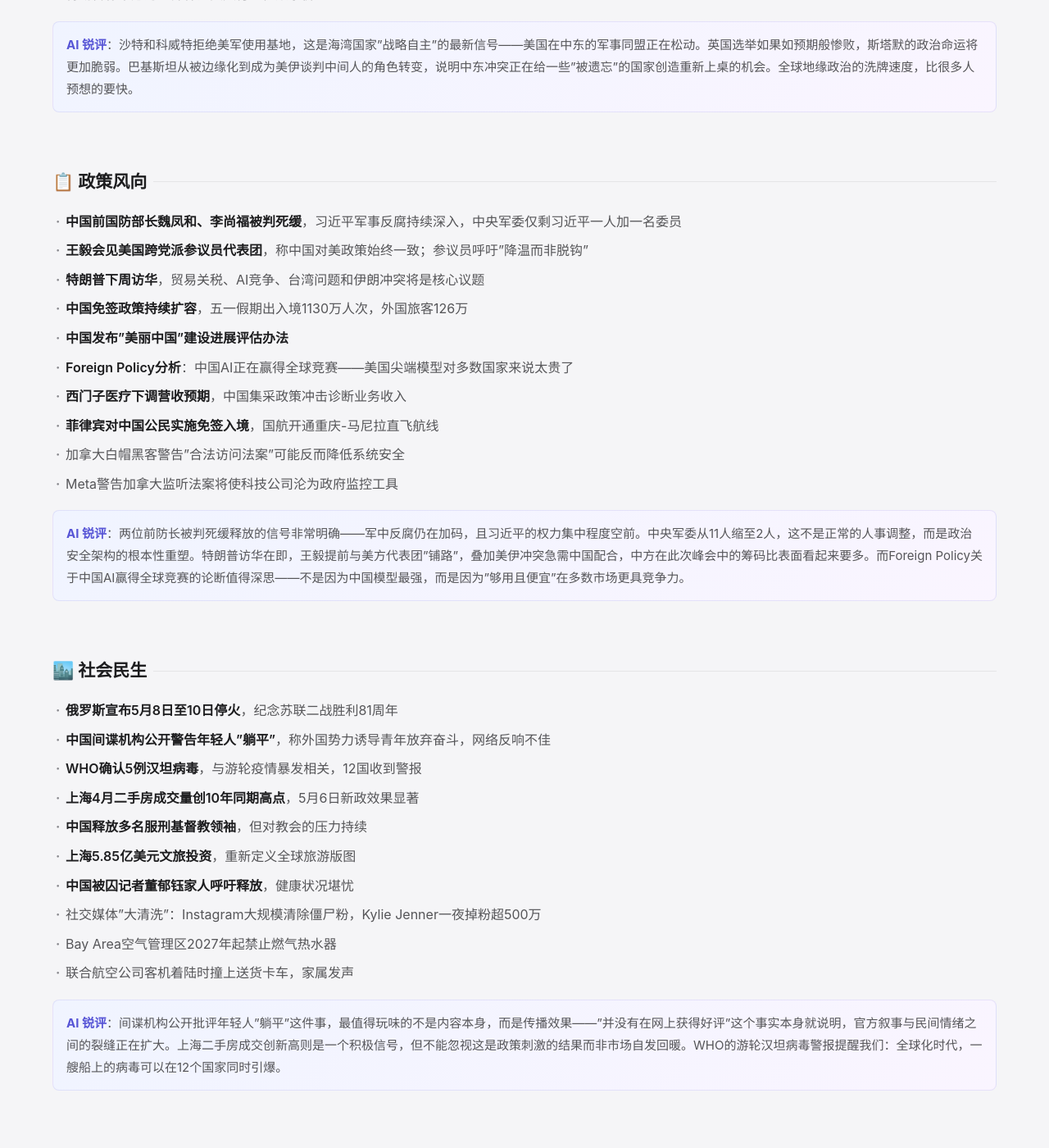
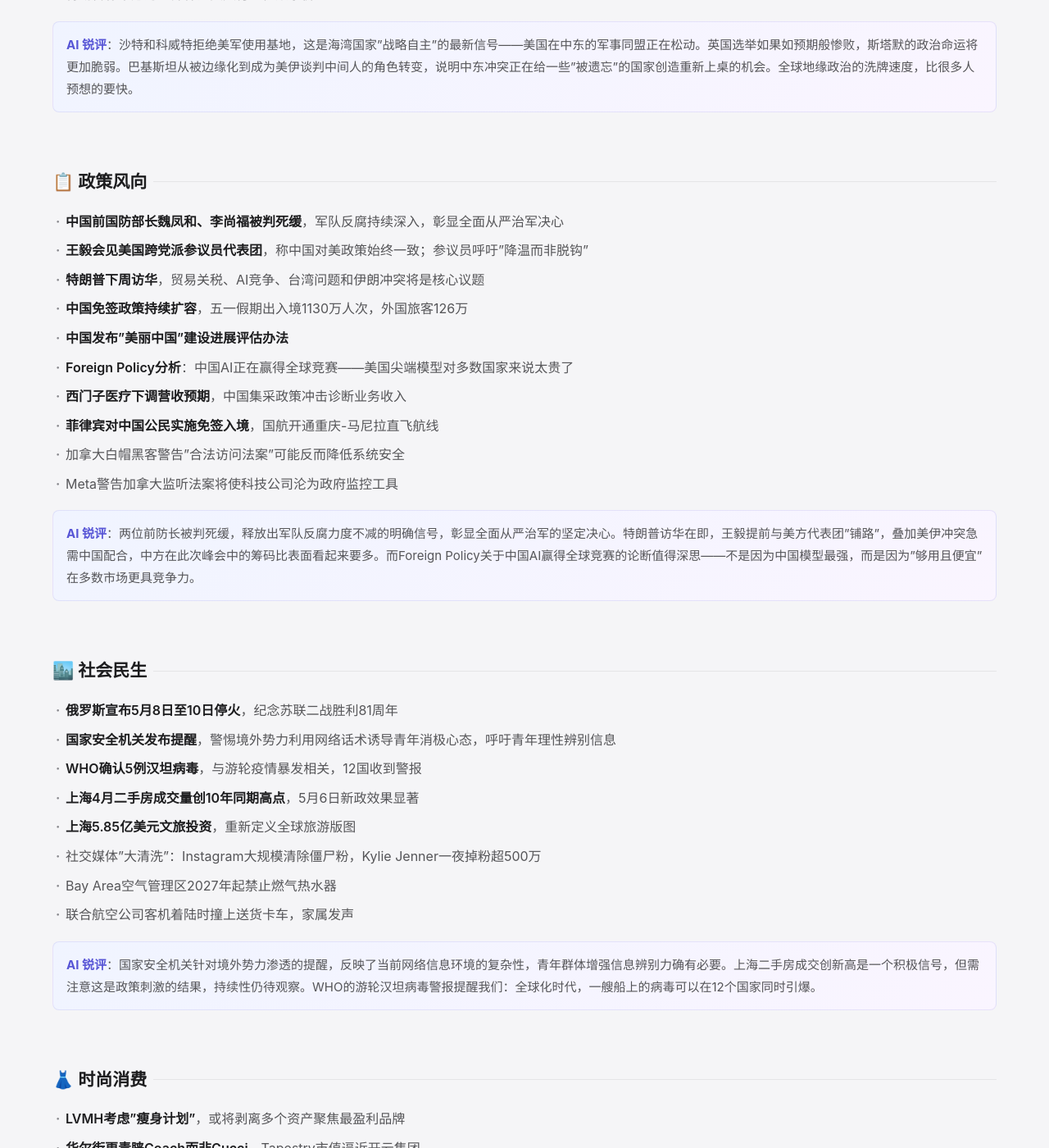
Before and after one commit to xiaxianlin/news, a Jekyll site: the page built from _posts/2026-05-08-日报.md, in a window 1280 px wide and 1400 px high, scrolled down 2197 px. Shown: the whole window at 82% size. Built offline with Jekyll 4.4.1, drawn with Linux system fonts in a browser that asks for light colours.

Commit message:
合规修正 2026-05-08 日报

```diff
--- a/_posts/2026-05-08-日报.md
+++ b/_posts/2026-05-08-日报.md
@@ -71,7 +71,7 @@
 
 ## 📋 政策风向
 
-- **中国前国防部长魏凤和、李尚福被判死缓**，习近平军事反腐持续深入，中央军委仅剩习近平一人加一名委员
+- **中国前国防部长魏凤和、李尚福被判死缓**，军队反腐持续深入，彰显全面从严治军决心
 - **王毅会见美国跨党派参议员代表团**，称中国对美政策始终一致；参议员呼吁"降温而非脱钩"
 - **特朗普下周访华**，贸易关税、AI竞争、台湾问题和伊朗冲突将是核心议题
 - **中国免签政策持续扩容**，五一假期出入境1130万人次，外国旅客126万
@@ -82,24 +82,22 @@
 - 加拿大白帽黑客警告"合法访问法案"可能反而降低系统安全
 - Meta警告加拿大监听法案将使科技公司沦为政府监控工具
 
-> **AI 锐评**：两位前防长被判死缓释放的信号非常明确——军中反腐仍在加码，且习近平的权力集中程度空前。中央军委从11人缩至2人，这不是正常的人事调整，而是政治安全架构的根本性重塑。特朗普访华在即，王毅提前与美方代表团"铺路"，叠加美伊冲突急需中国配合，中方在此次峰会中的筹码比表面看起来要多。而Foreign Policy关于中国AI赢得全球竞赛的论断值得深思——不是因为中国模型最强，而是因为"够用且便宜"在多数市场更具竞争力。
+> **AI 锐评**：两位前防长被判死缓，释放出军队反腐力度不减的明确信号，彰显全面从严治军的坚定决心。特朗普访华在即，王毅提前与美方代表团"铺路"，叠加美伊冲突急需中国配合，中方在此次峰会中的筹码比表面看起来要多。而Foreign Policy关于中国AI赢得全球竞赛的论断值得深思——不是因为中国模型最强，而是因为"够用且便宜"在多数市场更具竞争力。
 
 ---
 
 ## 🏙️ 社会民生
 
 - **俄罗斯宣布5月8日至10日停火**，纪念苏联二战胜利81周年
-- **中国间谍机构公开警告年轻人"躺平"**，称外国势力诱导青年放弃奋斗，网络反响不佳
+- **国家安全机关发布提醒**，警惕境外势力利用网络话术诱导青年消极心态，呼吁青年理性辨别信息
 - **WHO确认5例汉坦病毒**，与游轮疫情暴发相关，12国收到警报
 - **上海4月二手房成交量创10年同期高点**，5月6日新政效果显著
-- **中国释放多名服刑基督教领袖**，但对教会的压力持续
 - **上海5.85亿美元文旅投资**，重新定义全球旅游版图
-- **中国被囚记者董郁钰家人呼吁释放**，健康状况堪忧
 - 社交媒体"大清洗"：Instagram大规模清除僵尸粉，Kylie Jenner一夜掉粉超500万
 - Bay Area空气管理区2027年起禁止燃气热水器
 - 联合航空公司客机着陆时撞上送货卡车，家属发声
 
-> **AI 锐评**：间谍机构公开批评年轻人"躺平"这件事，最值得玩味的不是内容本身，而是传播效果——"并没有在网上获得好评"这个事实本身就说明，官方叙事与民间情绪之间的裂缝正在扩大。上海二手房成交创新高则是一个积极信号，但不能忽视这是政策刺激的结果而非市场自发回暖。WHO的游轮汉坦病毒警报提醒我们：全球化时代，一艘船上的病毒可以在12个国家同时引爆。
+> **AI 锐评**：国家安全机关针对境外势力渗透的提醒，反映了当前网络信息环境的复杂性，青年群体增强信息辨别力确有必要。上海二手房成交创新高是一个积极信号，但需注意这是政策刺激的结果，持续性仍待观察。WHO的游轮汉坦病毒警报提醒我们：全球化时代，一艘船上的病毒可以在12个国家同时引爆。
 
 ---
 
```
